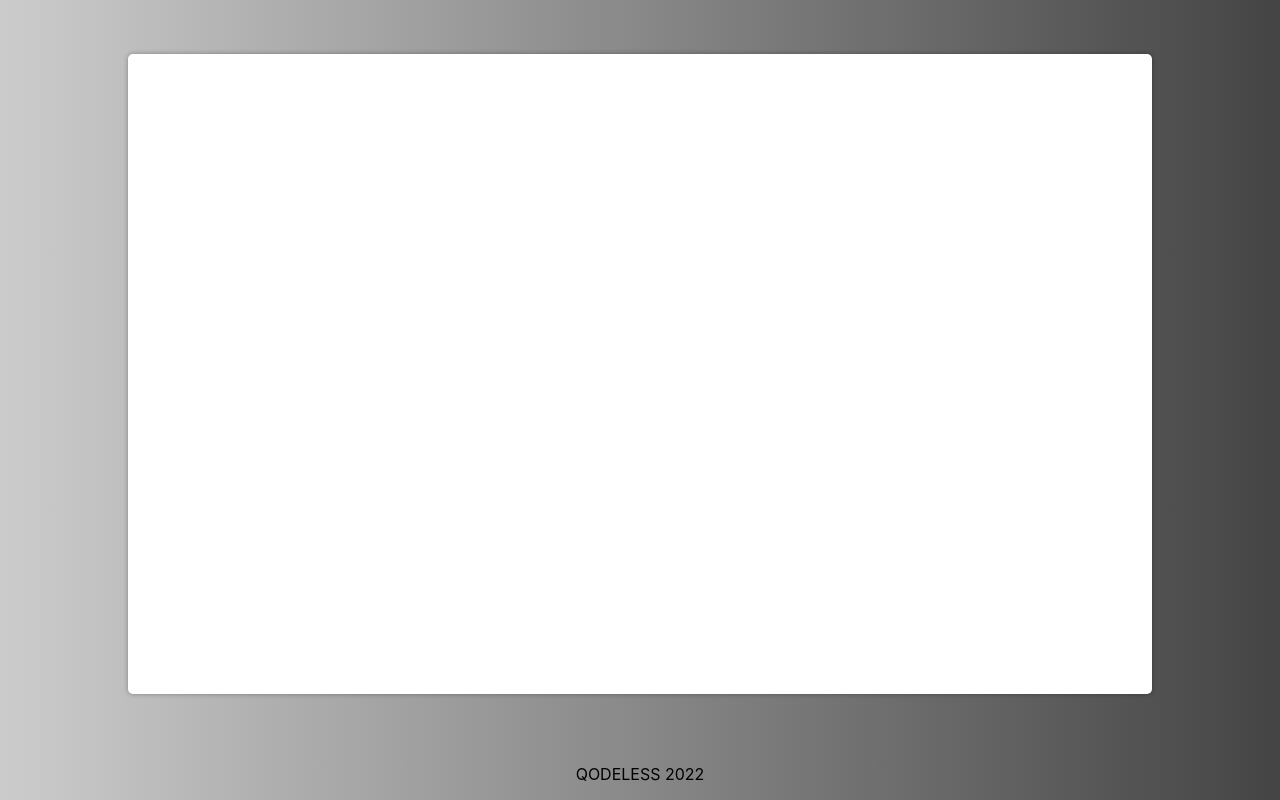
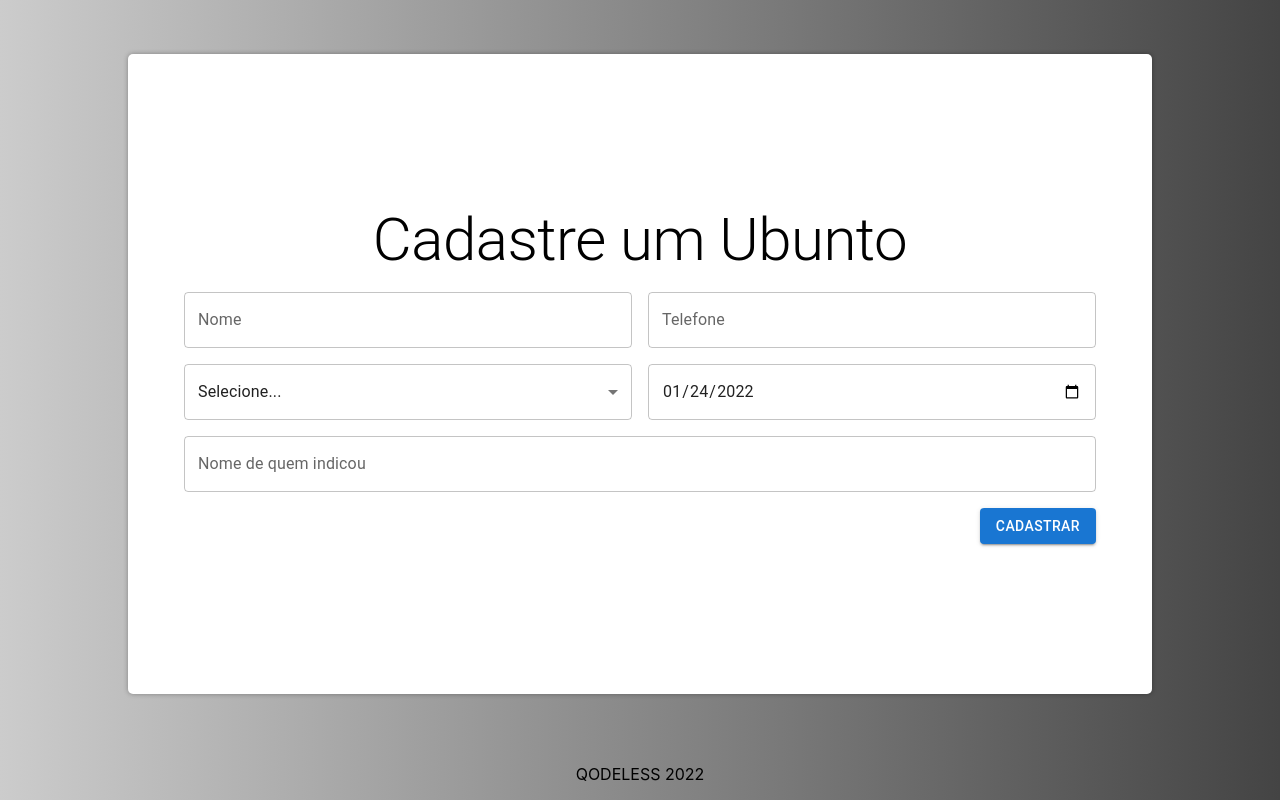
Before and after one commit to RaelZ/UbuntoWarReact, a React (Create React App) app: page /home in a window 1280 px wide. Built offline with nearby package versions, Linux system fonts and the light colour scheme.

Commit message:
Criada homepage

```diff
--- a/package.json
+++ b/package.json
@@ -8,6 +8,7 @@
     "@fortawesome/fontawesome-svg-core": "^1.2.36",
     "@fortawesome/free-solid-svg-icons": "^5.15.4",
     "@fortawesome/react-fontawesome": "^0.1.16",
+    "@mui/lab": "^5.0.0-alpha.66",
     "@mui/material": "^5.3.1",
     "@testing-library/jest-dom": "^5.16.1",
     "@testing-library/react": "^12.1.2",
@@ -17,6 +18,7 @@
     "@types/react": "^17.0.38",
     "@types/react-dom": "^17.0.11",
     "axios": "^0.25.0",
+    "moment": "^2.29.1",
     "react": "^17.0.2",
     "react-dom": "^17.0.2",
     "react-router-dom": "6",
--- a/src/components/home/Home.tsx
+++ b/src/components/home/Home.tsx
@@ -2,6 +2,7 @@ import React from "react";
 import type { FC } from "react";
 import { Box } from "@mui/system";
 import { Grid } from "@mui/material";
+import Register from "./register/Register";
 
 const Home: FC = () => {
   return (
@@ -30,7 +31,9 @@ const Home: FC = () => {
           backgroundColor: "#fff",
           boxShadow: "0 0 5px #0000004F",
         }}
-      ></Grid>
+      >
+        <Register />
+      </Grid>
       <Grid
         width="100%"
         display="flex"
--- /dev/null
+++ b/src/components/home/register/Register.tsx
@@ -0,0 +1,80 @@
+import React, { useState } from "react";
+import type { FC } from "react";
+import {
+  Button,
+  Grid,
+  MenuItem,
+  Select,
+  TextField,
+  Typography,
+} from "@mui/material";
+import moment from "moment";
+
+// sha256(nome+telefone+area+indicador+dataindicacao+ubuntu)
+const Register: FC = () => {
+  const [area, setArea] = useState(0);
+  const [date, setDate] = useState<Date | null | string>(
+    moment().format("yyyy-MM-DD")
+  );
+  console.log(date);
+  return (
+    <Grid width="100%" container spacing={2} p={2}>
+      <Grid
+        item
+        lg={12}
+        md={12}
+        sm={12}
+        display="flex"
+        justifyContent="center"
+        alignItems="center"
+      >
+        <Typography variant="h2">Cadastre um Ubunto</Typography>
+      </Grid>
+      <Grid item lg={6} md={6} sm={12}>
+        <TextField fullWidth label="Nome" />
+      </Grid>
+      <Grid item lg={6} md={6} sm={12}>
+        <TextField fullWidth label="Telefone" />
+      </Grid>
+      <Grid item lg={6} md={6} sm={12}>
+        <Select
+          fullWidth
+          value={area}
+          onChange={(e: any) => setArea(e.target.value)}
+        >
+          <MenuItem value={0}>Selecione...</MenuItem>
+          <MenuItem value={1}>Scrum</MenuItem>
+          <MenuItem value={2}>Figma</MenuItem>
+          <MenuItem value={3}>Flutter</MenuItem>
+          <MenuItem value={4}>React</MenuItem>
+          <MenuItem value={5}>C#</MenuItem>
+          <MenuItem value={6}>Unity</MenuItem>
+        </Select>
+      </Grid>
+      <Grid item lg={6} md={6} sm={12}>
+        <TextField
+          fullWidth
+          type="date"
+          value={date}
+          onChange={(e) => setDate(e.target.value)}
+        />
+      </Grid>
+      <Grid item lg={12} md={12} sm={12}>
+        <TextField fullWidth label="Nome de quem indicou" />
+      </Grid>
+      <Grid
+        display="flex"
+        justifyContent="flex-end"
+        alignItems="center"
+        item
+        lg={12}
+        md={12}
+        sm={12}
+      >
+        <Button variant="contained">Cadastrar</Button>
+      </Grid>
+    </Grid>
+  );
+};
+
+export default Register;
--- a/src/index.tsx
+++ b/src/index.tsx
@@ -1,14 +1,17 @@
-import React from 'react';
-import ReactDOM from 'react-dom';
-import './index.css';
-import App from './App';
-import reportWebVitals from './reportWebVitals';
+import React from "react";
+import ReactDOM from "react-dom";
+import "./index.css";
+import App from "./App";
+import reportWebVitals from "./reportWebVitals";
+import AuthContext from "./contexts/AuthContext";
 
 ReactDOM.render(
   <React.StrictMode>
-    <App />
+    <AuthContext>
+      <App />
+    </AuthContext>
   </React.StrictMode>,
-  document.getElementById('root')
+  document.getElementById("root")
 );
 
 // If you want to start measuring performance in your app, pass a function
```
Also changed, not shown: 1 other file (tests, documents, lock files or other folders).
